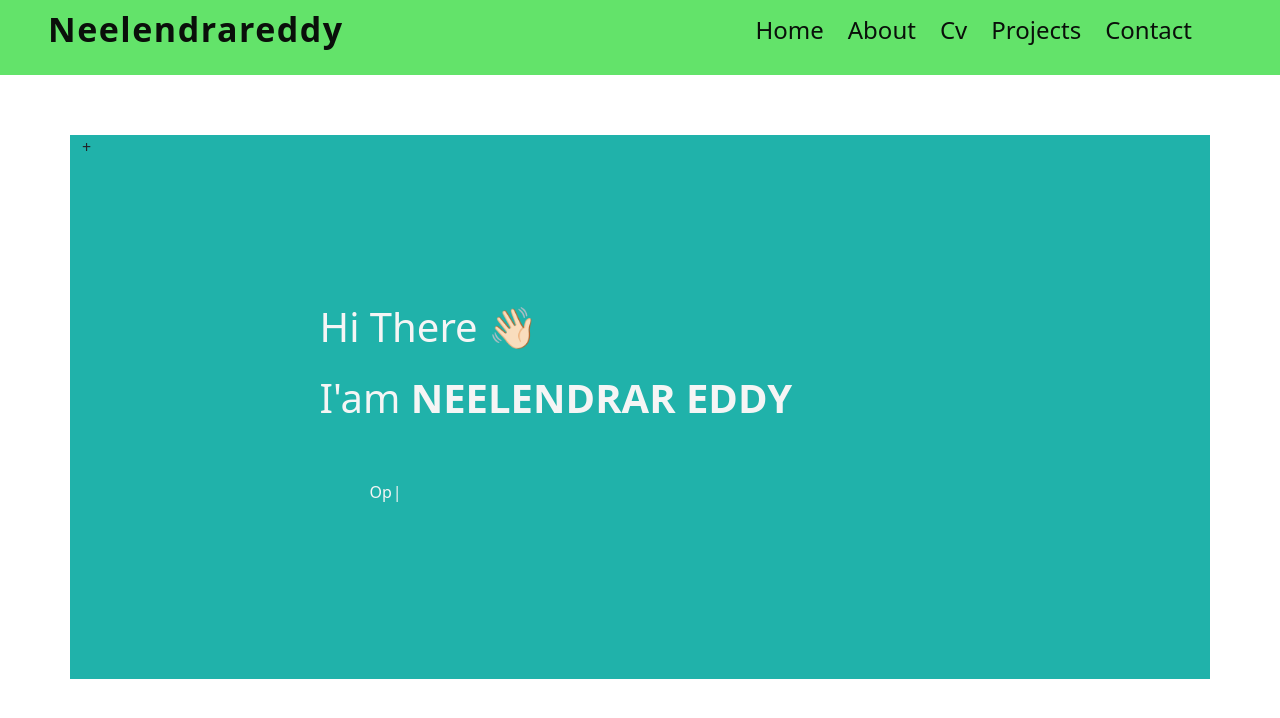
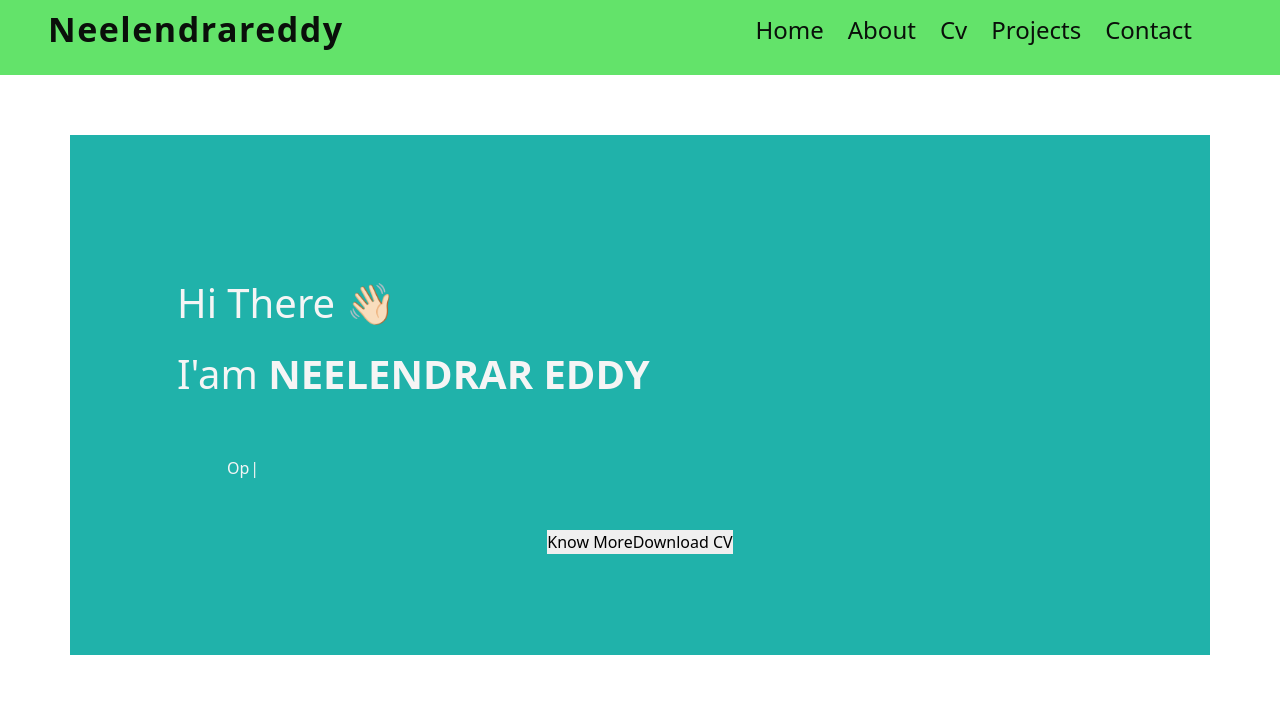
Before and after one commit to neelendrareddy9001/my-portfolio-website, a React (Create React App) app: page / in a window 1280 px wide. Shown: the top 718 px of the page. Built offline with nearby package versions, Linux system fonts and the light colour scheme.

Commit message:
commit checking dut to issuing the laptop

```diff
--- a/src/component/Home/Home.jsx
+++ b/src/component/Home/Home.jsx
@@ -6,10 +6,10 @@ import Type from "../Navbar/Type";
 const Home = () => {
   return (
     <section className="section" id="home">
-      <Container className="home-section">+
+      <Container className="home-section">
         <Container className="home-content">
           <Row>
-            <Col md={7} className="home-header mx-auto">
+            <Col md={10} className="home-header mx-auto">
               <h1 style={{ paddingBottom: "15px" }} className="heading">
                 Hi There{" "}
                 <span className="wave" role="img" aria-labelledby="wave">
@@ -24,6 +24,10 @@ const Home = () => {
               </div>
             </Col>
           </Row>
+          <div class="btns">
+            <button>Know More</button>
+            <button>Download CV</button>
+          </div>
         </Container>
       </Container>
     </section>
--- a/src/component/Home/home.scss
+++ b/src/component/Home/home.scss
@@ -12,6 +12,11 @@
     max-width: 90vw;
     color: whitesmoke;
     text-align: left;
+
+    .btns {
+      display: flex;
+      justify-self:center;
+    };
 
     .main-menu {
       font-size: 32px;
```
